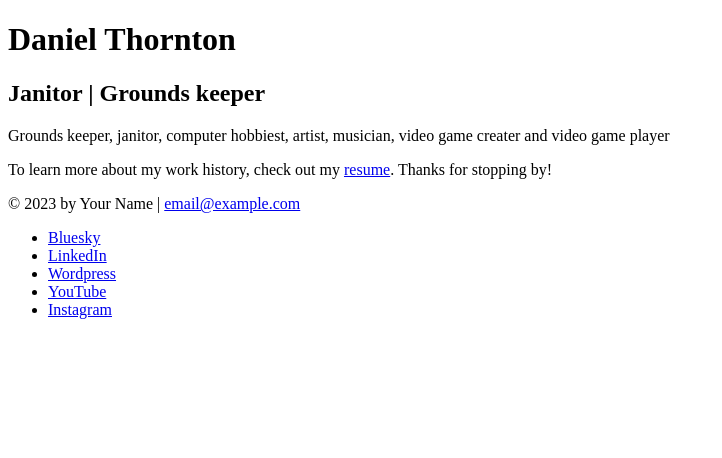
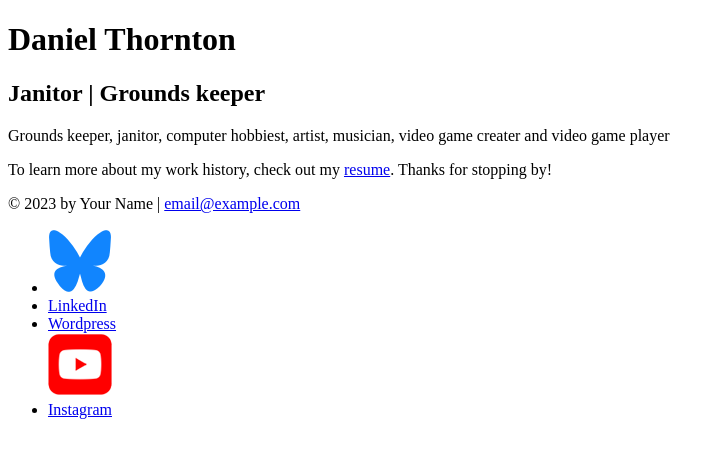
Before and after one commit to lovetocode/personal-site-2026, a plain HTML site: page index.html in a window 1280 px wide. Shown: the whole page, without its empty margins (0-722 px from the left). Drawn offline with Linux system fonts and the light colour scheme.

Commit message:
added icons

```diff
--- a/index.html
+++ b/index.html
@@ -32,7 +32,7 @@
       <!-- Add or remove any networks. -->
       <ul>
         <li>
-          <a href="#" target="_blank">Bluesky</a>
+          <a href="https://bsky.app/profile/videogametimewarp.bsky.social" target="_blank" alt="link to my bluesky profile"><img src="images/bluesky-icon.png"</a>
         </li>
         <li>
           <a href="#" target="_blank">LinkedIn</a>
@@ -40,9 +40,8 @@
         <li>
           <a href="#" target="_blank">Wordpress</a>
         </li>
-        <li>
-          <a href="#" target="_blank">YouTube</a>
-        </li>
+       <a href="https://www.youtube.com/channel/UClFPjBnTFFVVXeTo4EzXsUA" target="_blank" alt="Link to my youtube channel"><img src="images/youtube-icon.png"></a>
+     </li>
         <li>
           <a href="#" target="_blank">Instagram</a>
         </li>
```
Also changed, not shown: resume.html (+2 -3 lines), images/bluesky-icon.gif (added), images/bluesky-icon.png (added), images/bluesky-icon.svg (added), images/youtube-icon.png (added), placeholder-images/icons8-bluesky-logo-48.png (deleted), placeholder-images/icons8-wordpress-48.png (deleted).
